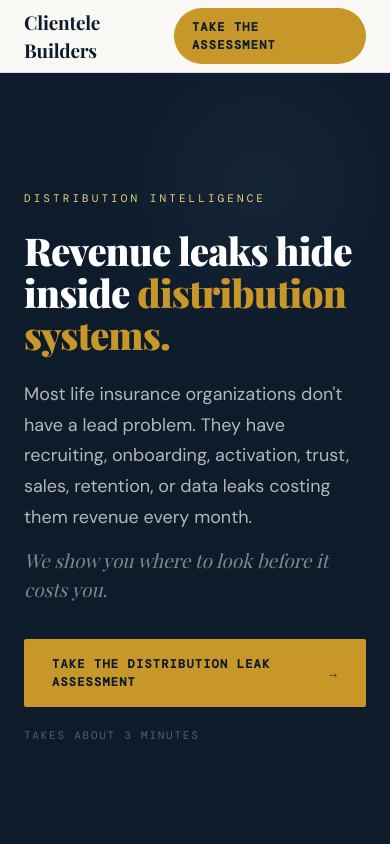
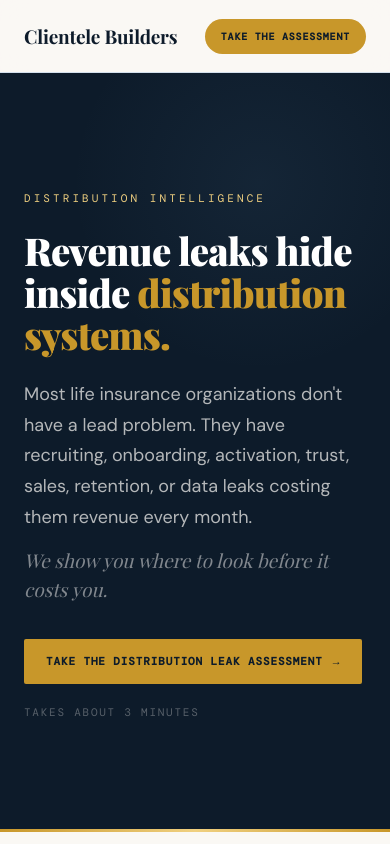
Before and after one commit to michaelschuettephoto-code/clientelebuilders, a React (Vite) app: page / in a window 390 px wide. Shown: the top 844 px of the page. Built offline with nearby package versions, Linux system fonts and the light colour scheme; a web font is replaced by a local one.

Commit message:
Changes
Co-authored-by: michaelschuettephoto-code <236507827+michaelschuettephoto-code@users.noreply.github.com>

```diff
--- a/src/pages/home-leak.css
+++ b/src/pages/home-leak.css
@@ -162,4 +162,11 @@
 @media (max-width: 600px) {
   .hp-leak .diag-grid { grid-template-columns: 1fr; }
   .hp-leak .section { padding-top: 64px; padding-bottom: 64px; }
+  .hp-leak .btn-gold {
+    padding: 14px 22px;
+    font-size: 11px;
+    letter-spacing: 0.08em;
+    white-space: nowrap;
+  }
+  .hp-leak .nav-cta { padding: 10px 16px; font-size: 10px; }
 }
```
